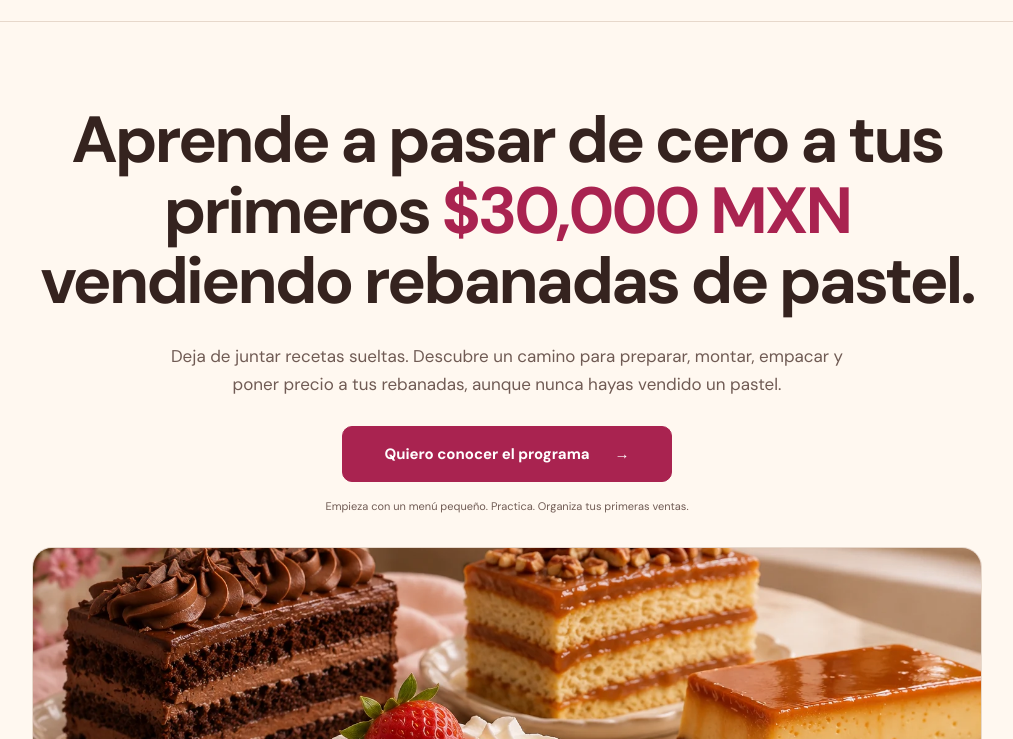
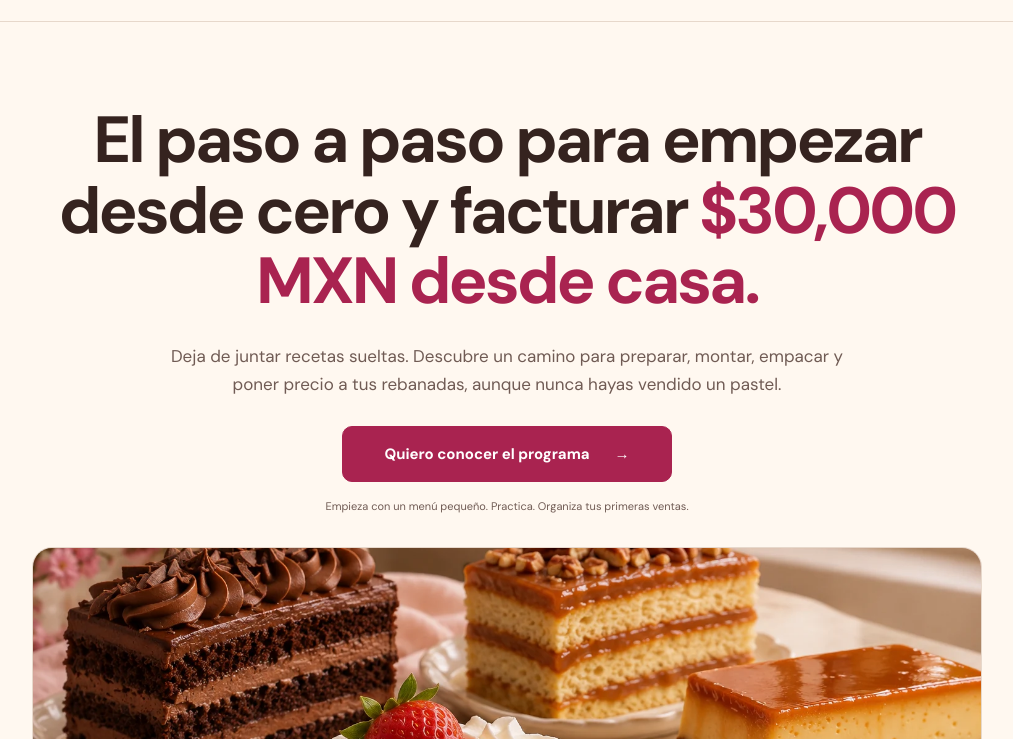
Before and after one commit to felipergcmkt-design/lareinadelasrebanadas, a plain HTML site: page oferta.html in a window 1280 px wide. Shown: the part 61-800 px from the top of the page, without its empty margins (133-1146 px from the left). Drawn offline with nearby package versions, Linux system fonts and the light colour scheme.

Commit message:
Refine sales headline for home business

```diff
--- a/oferta.html
+++ b/oferta.html
@@ -4,7 +4,7 @@
 <header class="sales-header"><div class="sales-wrap sales-nav"><a class="brand" href="#inicio"><img src="/assets/corona.svg" width="37" height="34" alt=""><span>Lucrando com Fatias</span></a></div></header>
 <main id="principal">
 <section class="sales-hero" id="inicio"><div class="sales-wrap">
-<h1>Aprende a pasar de cero a tus primeros <em>$30,000 MXN</em> vendiendo rebanadas de pastel.</h1>
+<h1>El paso a paso para empezar desde cero y facturar <em>$30,000 MXN desde casa.</em></h1>
 <p class="sales-lead">Deja de juntar recetas sueltas. Descubre un camino para preparar, montar, empacar y poner precio a tus rebanadas, aunque nunca hayas vendido un pastel.</p>
 <a class="button sales-cta" href="#oferta">Quiero conocer el programa <span aria-hidden="true">→</span></a>
 <p class="hero-footnote">Empieza con un menú pequeño. Practica. Organiza tus primeras ventas.</p>
```
